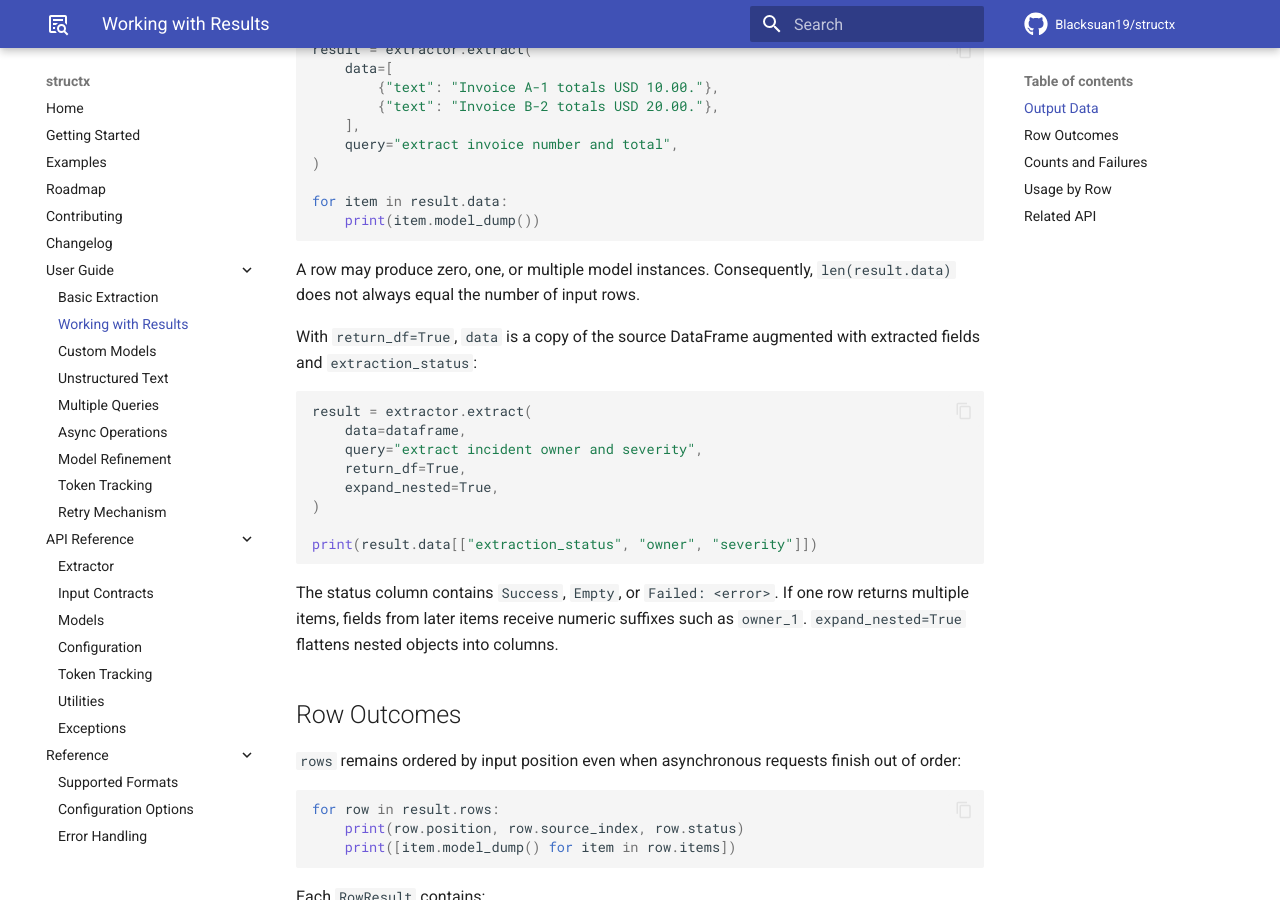
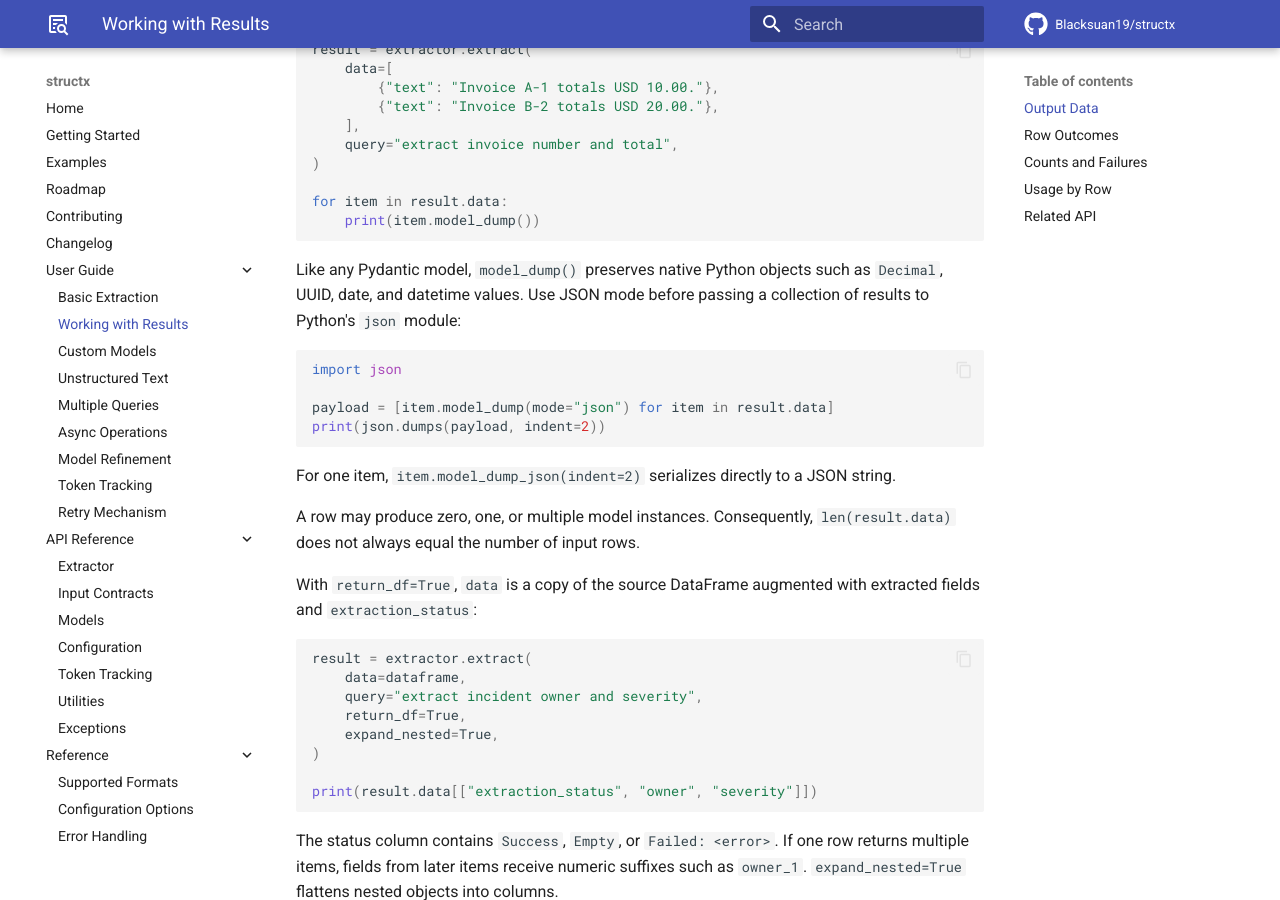
Before and after one commit to Blacksuan19/structx, an MkDocs documentation site: the page built from docs/guides/working-with-results.md, in a window 1280 px wide and 900 px high, scrolled down 481 px. Built offline with MkDocs 1.6.1 and Material for MkDocs 9.7.7, drawn with Linux system fonts in a browser that asks for light colours; comment, search, counter and statistics services are not loaded.

Commit message:
docs(results): clarify JSON serialization
- explain Python and JSON model dump behavior
- show collection and single-item serialization patterns
- cover JSON-safe and native-value schema dumps

````diff
--- a/docs/guides/working-with-results.md
+++ b/docs/guides/working-with-results.md
@@ -24,6 +24,20 @@ result = extractor.extract(
 for item in result.data:
     print(item.model_dump())
 ```
+
+Like any Pydantic model, `model_dump()` preserves native Python objects such as
+`Decimal`, UUID, date, and datetime values. Use JSON mode before passing a
+collection of results to Python's `json` module:
+
+```python
+import json
+
+payload = [item.model_dump(mode="json") for item in result.data]
+print(json.dumps(payload, indent=2))
+```
+
+For one item, `item.model_dump_json(indent=2)` serializes directly to a JSON
+string.
 
 A row may produce zero, one, or multiple model instances. Consequently,
 `len(result.data)` does not always equal the number of input rows.
````
Also changed, not shown: 1 other file.
